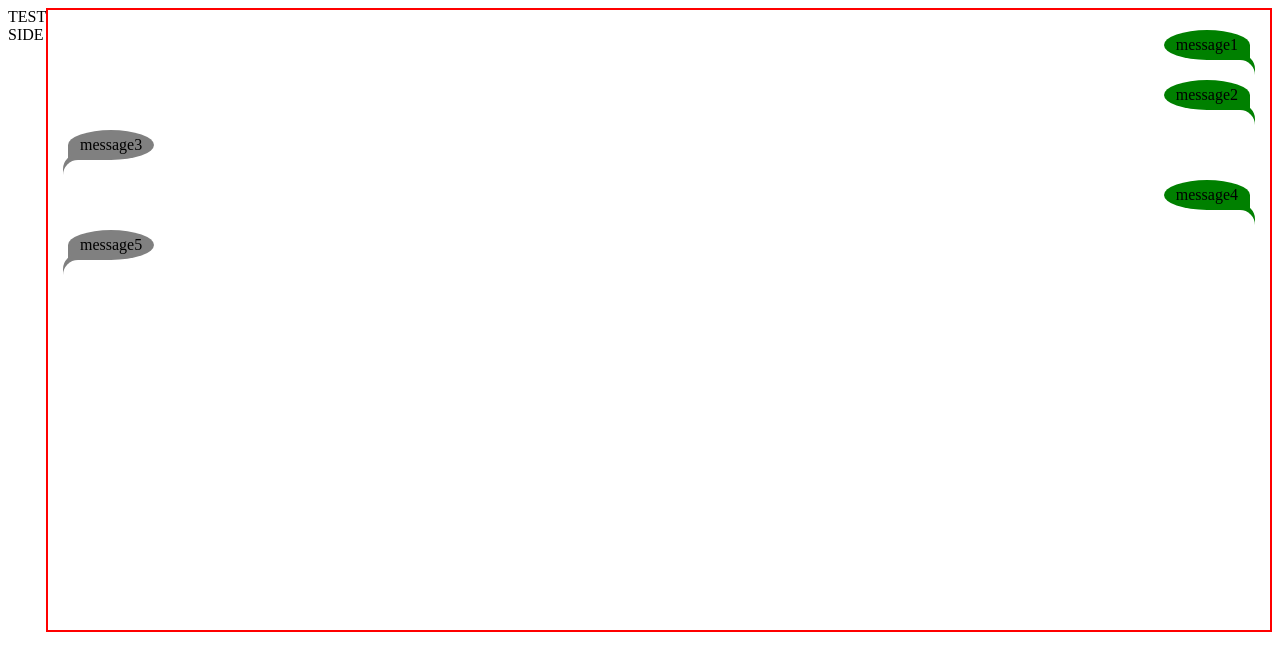
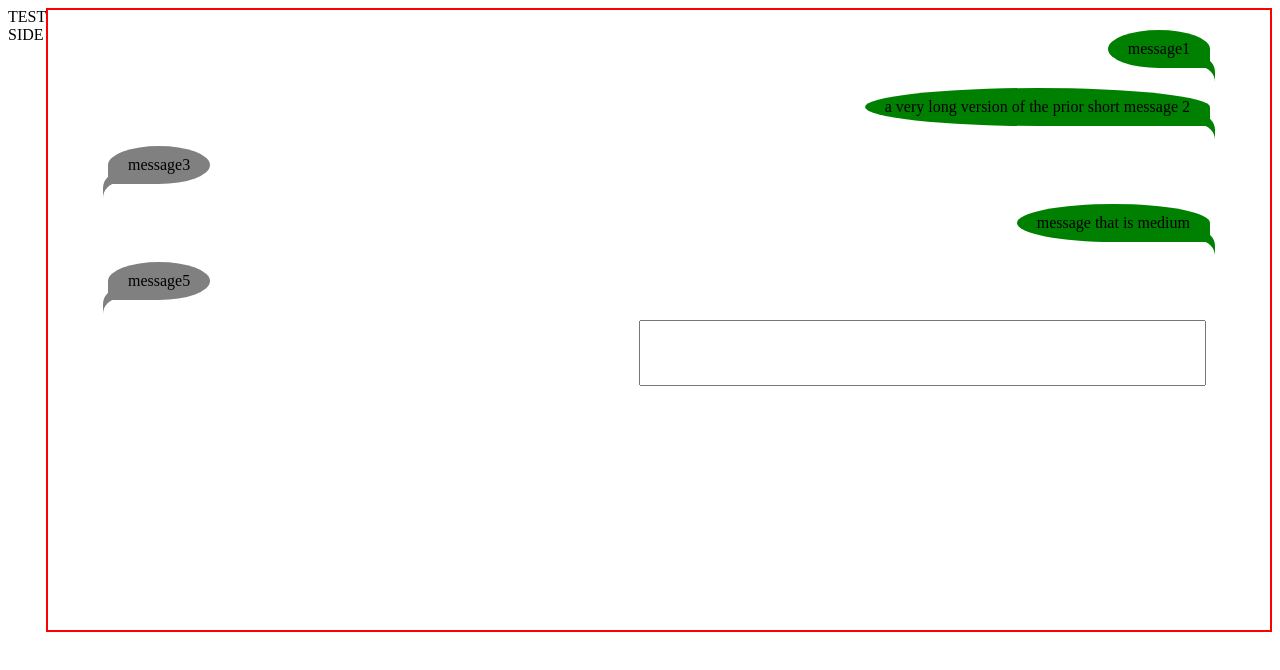
Before and after one commit to marianmorcotet/reactchat, a React app: page / in a window 1280 px wide. Shown: the top 670 px of the page. Built offline with nearby package versions, Linux system fonts and the light colour scheme.

Commit message:
basic input

```diff
--- /dev/null
+++ b/src/components/CustomInput/CustomInput.css
@@ -0,0 +1,12 @@
+.customInputRoot {
+  align-self: flex-end;
+  position: relative;
+  width: 50%;
+  padding: 10px 20px;
+}
+
+.customInput {
+  resize: none;
+  /* min-height: 72px; */
+  width: 100%;
+}
--- /dev/null
+++ b/src/components/CustomInput/CustomInput.js
@@ -0,0 +1,28 @@
+import React, { useState } from 'react'
+import './CustomInput.css'
+
+const CustomInput = () => {
+  const [value, setValue] = useState('')
+
+  function handleSubmit() {
+    console.log()
+  }
+  function handleChange(e) {
+    setValue(e.target.value)
+    console.log('EVENT', e.target.value)
+  }
+  return (
+    <div className="customInputRoot">
+      <textarea
+        className="customInput"
+        type="textarea"
+        name="textValue"
+        value={value}
+        rows={4}
+        onChange={handleChange}
+      />
+    </div>
+  )
+}
+
+export default CustomInput
--- a/src/components/Message/Message.css
+++ b/src/components/Message/Message.css
@@ -8,12 +8,12 @@
 .ownerMessage:before {
   content: '';
   position: absolute;
-  top: 30px;
+  top: 37px;
   left: calc(100% - 25px);
   height: 30px;
   width: 30px;
   border-top-right-radius: 50%;
-  box-shadow: 0 -6px 0 0 green;
+  box-shadow: 0 -10px 0 0 green;
 }
 
 .comingMessage {
@@ -26,17 +26,16 @@
 .comingMessage:before {
   content: '';
   position: absolute;
-  top: 30px;
+  top: 37px;
   left: -5px;
   height: 30px;
   width: 30px;
   border-top-left-radius: 50%;
-  /* background: #000; */
-  box-shadow: 0 -6px 0 0 grey;
+  box-shadow: 0 -10px 0 0 grey;
 }
 
 .basicMessage {
-  padding: 6px 12px;
+  padding: 10px 20px;
 }
 
 .messageRoot {
--- a/src/containers/Chat/Chat.css
+++ b/src/containers/Chat/Chat.css
@@ -5,5 +5,5 @@
   flex-grow: 5;
   border: 2px solid red;
   min-height: 600px;
-  padding: 10px;
+  padding: 10px 50px;
 }
--- a/src/containers/Chat/Chat.js
+++ b/src/containers/Chat/Chat.js
@@ -1,15 +1,20 @@
 import React from 'react'
-import Message from '../../components/Message/MEssage'
+import Message from '../../components/Message/Message'
+import CustomInput from '../../components/CustomInput/CustomInput'
 import './Chat.css'
 
 const Chat = () => {
   return (
     <div className="chatRoot">
       <Message coming={false} content="message1" />
-      <Message coming={false} content="message2" />
+      <Message
+        coming={false}
+        content="a very long version of the prior short message 2"
+      />
       <Message coming={true} content="message3" />
-      <Message coming={false} content="message4" />
+      <Message coming={false} content="message that is medium" />
       <Message coming={true} content="message5" />
+      <CustomInput />
     </div>
   )
 }
```
